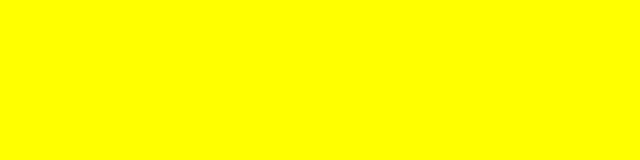
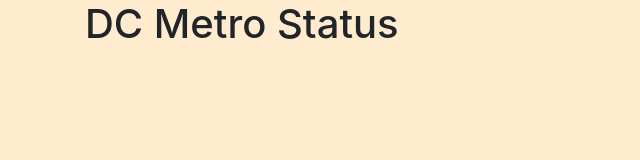
Before and after one commit to EXSsaunders/dc-metro-status, a plain HTML site: page index.html in a window 1280 px wide. Shown: the whole page, without its empty margins (0-640 px from the left). Drawn offline with nearby package versions, Linux system fonts and the light colour scheme.

Commit message:
Added bootstrao and confirmed functionality

```diff
--- a/assets/css/style.css
+++ b/assets/css/style.css
@@ -1,5 +1,5 @@
 /* EXS 7th November 2020 edwyn.saunders@outlook.com */
 
 body {
-    background-color: yellow;
+    background-color: blanchedalmond;
 }
--- a/index.html
+++ b/index.html
@@ -4,11 +4,16 @@
     <meta charset="UTF-8">
     <meta name="viewport" content="width=device-width, initial-scale=1.0">
     <title>DC Metro Status</title>
+    <link rel="stylesheet" href="https://stackpath.bootstrapcdn.com/bootstrap/4.5.2/css/bootstrap.min.css">
     <link rel="stylesheet" href="./assets/css/style.css">
 </head>
 <body>
+    <div class="container">
+        <h1>DC Metro Status</h1>
+    </div>
     <!-- JS Code links go here -->
     <script src="https://code.jquery.com/jquery-3.5.1.min.js" integrity="sha256-9/aliU8dGd2tb6OSsuzixeV4y/faTqgFtohetphbbj0=" crossorigin="anonymous"></script>
+    <script src="https://stackpath.bootstrapcdn.com/bootstrap/4.5.2/js/bootstrap.min.js" integrity="sha384-B4gt1jrGC7Jh4AgTPSdUtOBvfO8shuf57BaghqFfPlYxofvL8/KUEfYiJOMMV+rV" crossorigin="anonymous"></script>
     <script src="./assets/javascript/script.js"></script>
 </body>
 </html>
```
